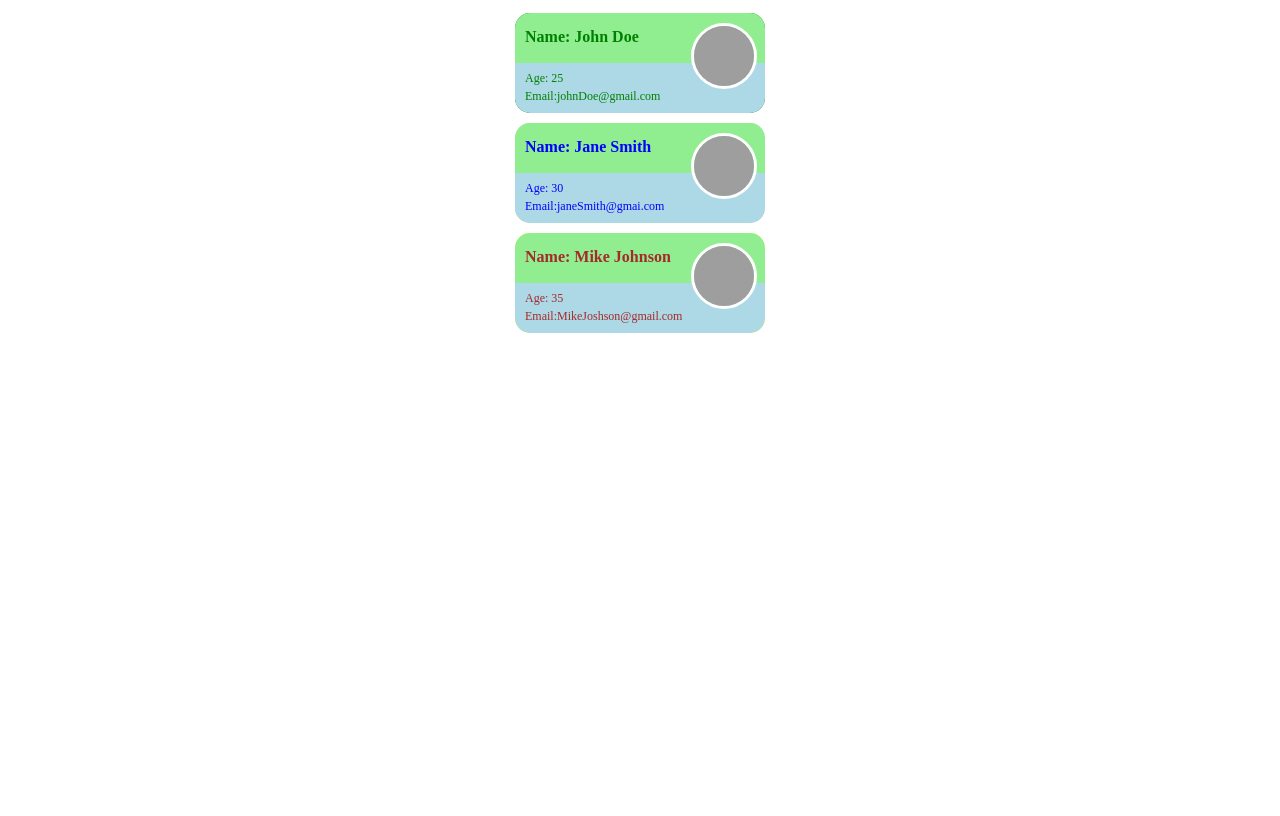
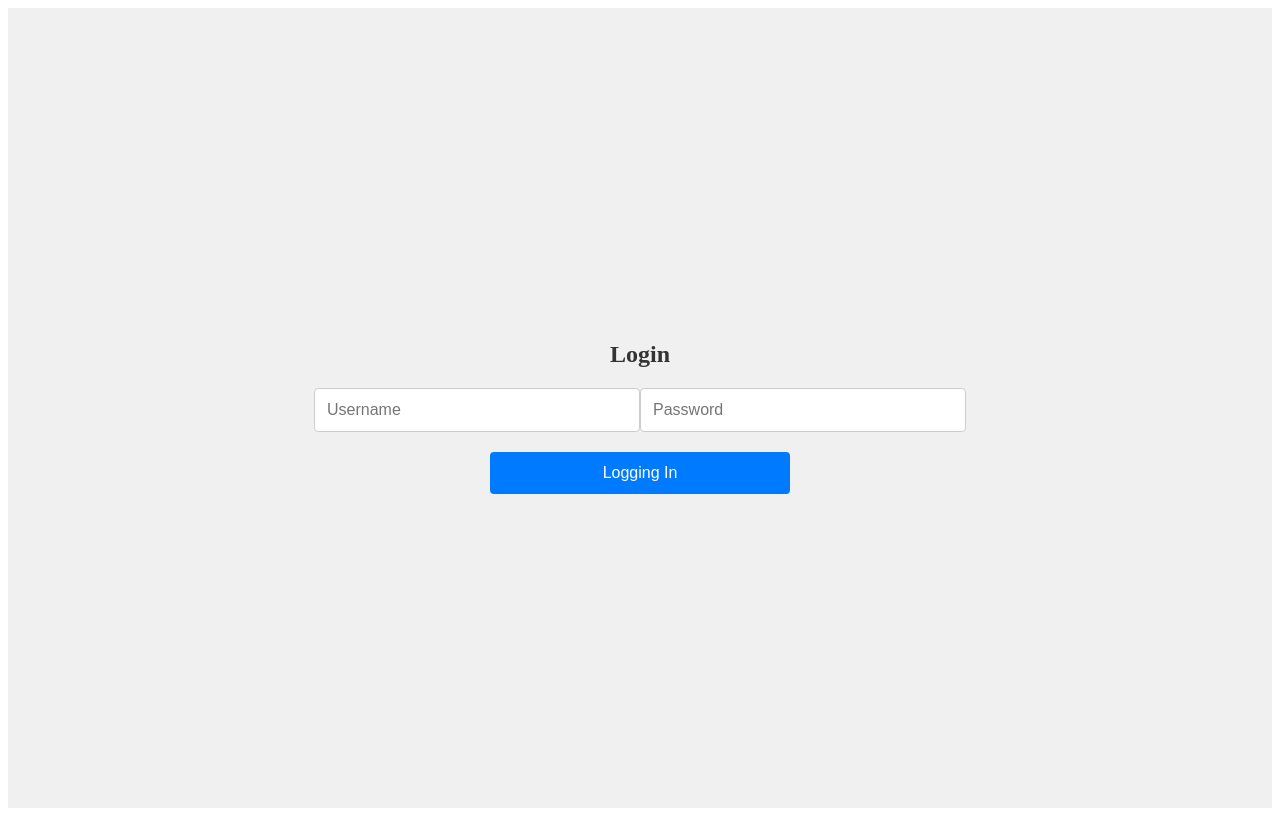
Before and after one commit to narangrg443/react-course, a React (Create React App) app: page / in a window 1280 px wide. Built offline with nearby package versions, Linux system fonts and the light colour scheme; grey boxes are pictures that could not be loaded.

Commit message:
condition statements

```diff
--- a/public/style.css
+++ b/public/style.css
@@ -1,59 +1,53 @@
-.container {
+/* style.css */
+
+.login-container {
   display: flex;
   flex-direction: column;
+  align-items: center;
   justify-content: center;
-
+  height: 100vh;
+  background-color: #f0f0f0;
 }
 
-
-.contact-card {
-
-  display: flex;
-  flex-direction: column;
-
-  width: 250px;
-  height: 100px;
-  border-radius: 15px;
-  margin: 5px auto;
-
-  overflow: hidden;
-
+h2 {
+  margin-bottom: 20px;
+  font-size: 24px;
+  color: #333;
 }
 
-.circular-img {
-  position: absolute;
-  width: 60px;
-  height: 60px;
-  border-radius: 50%;
-  border: 3px solid white;
-  margin: 8px;
-  top: 2px;
-  right: 0px;
-
+.input-container {
+  margin-bottom: 20px;
 }
 
-.top {
-  position: relative;
+.input-field {
+  padding: 12px;
+  width: 300px;
+  border: 1px solid #ccc;
+  border-radius: 4px;
+  background-color: #fff;
+  font-size: 16px;
+}
 
-  width: 100%;
-  height: 50%;
-  background-color: lightgreen;
+.button-container {
+  display: flex;
+  justify-content: center;
+}
 
+.button {
+  padding: 12px 20px;
+  width: 300px;
+  background-color: #007bff;
+  color: #fff;
+  border: none;
+  border-radius: 4px;
+  font-size: 16px;
+  cursor: pointer;
 }
-.bottom {
-  box-sizing: border-box;
-  width: 100%;
-  height: 50%;
-  background-color: lightblue;
 
+.button:hover {
+  background-color: #0056b3;
+}
 
-  padding: 0px 10px auto;
+.button:active {
+  background-color: #003b80;
 }
-h4 {
-  margin: 15px 10px auto;
-}
-.bottom-text {
-  margin: 10px;
-  font-size: 12px;
-  line-height: 0.5;
-}
--- a/src/components/app.jsx
+++ b/src/components/app.jsx
@@ -0,0 +1,21 @@
+import React from 'react';
+//import './style.css'; // Import the CSS file for styling
+
+function App({ login }) {
+  return (
+    <div className="login-container">
+      <h2>Login</h2>
+      <div className="input-container">
+        <input type="text" className="input-field" placeholder="Username" />
+        <input type="password" className="input-field" placeholder="Password" />
+      </div>
+      <div className="button-container">
+        <button className="button">
+          {login ? 'Logging In' : 'Register'}
+        </button>
+      </div>
+    </div>
+  );
+}
+
+export default App;
--- a/src/index.js
+++ b/src/index.js
@@ -1,26 +1,14 @@
 import React from "react";
 import ReactDOM from "react-dom";
-import Profile from "./components/profile";
 import profiles from "./components/contact";
-//import Avatar from "./components/avatar";
+import App from "./components/app"
+
+
+const login = true;
 
 ReactDOM.render(
-  <div class="container">
-    {profiles.map((profile, index) => (
-    <div>
-    <Profile
-
-      key={index}
-
-      name={profile.name}
-      age={profile.age}
-      src={profile.src}
-      email={profile.email}
-      style={ { color: profile.color, background: profile.background }}
-      />
-    </div>
-
-  ))}
+  <div>
+    <App login={login} />
   </div>,
   document.getElementById('root')
 );
```
